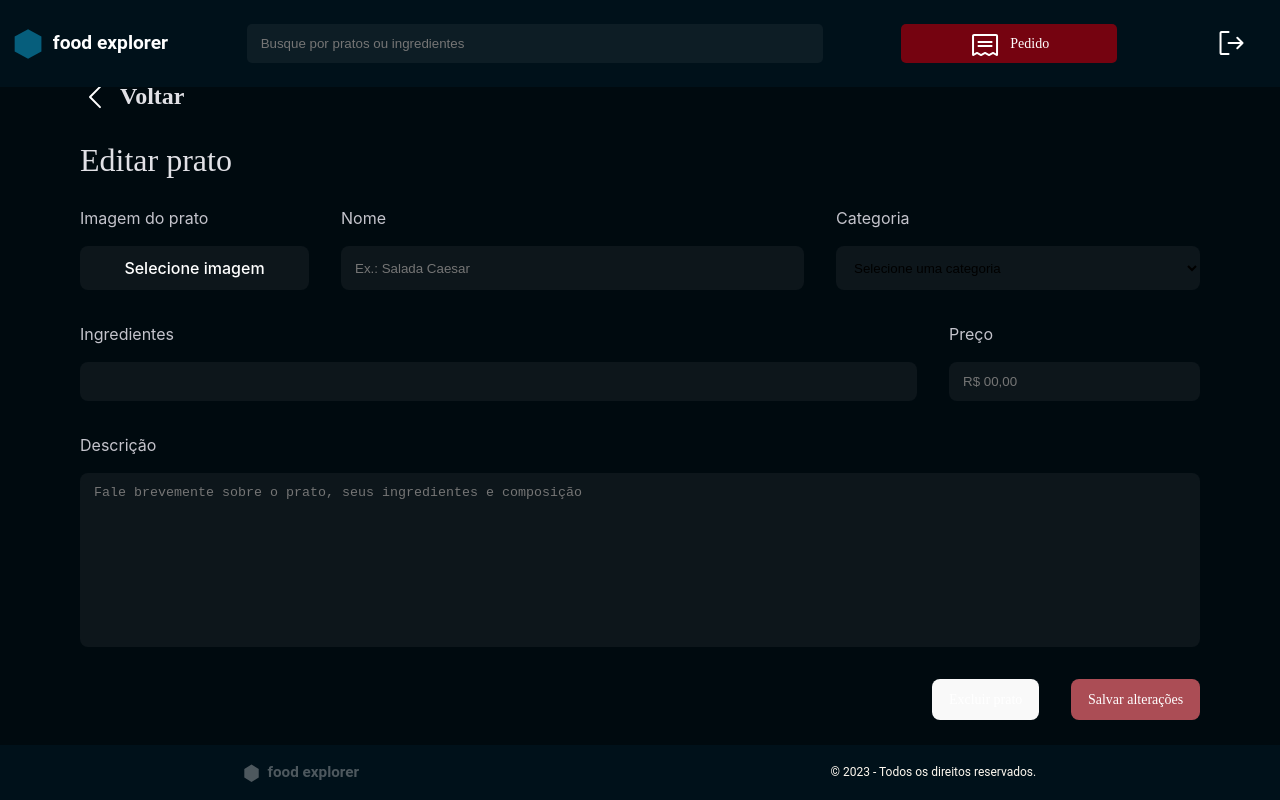
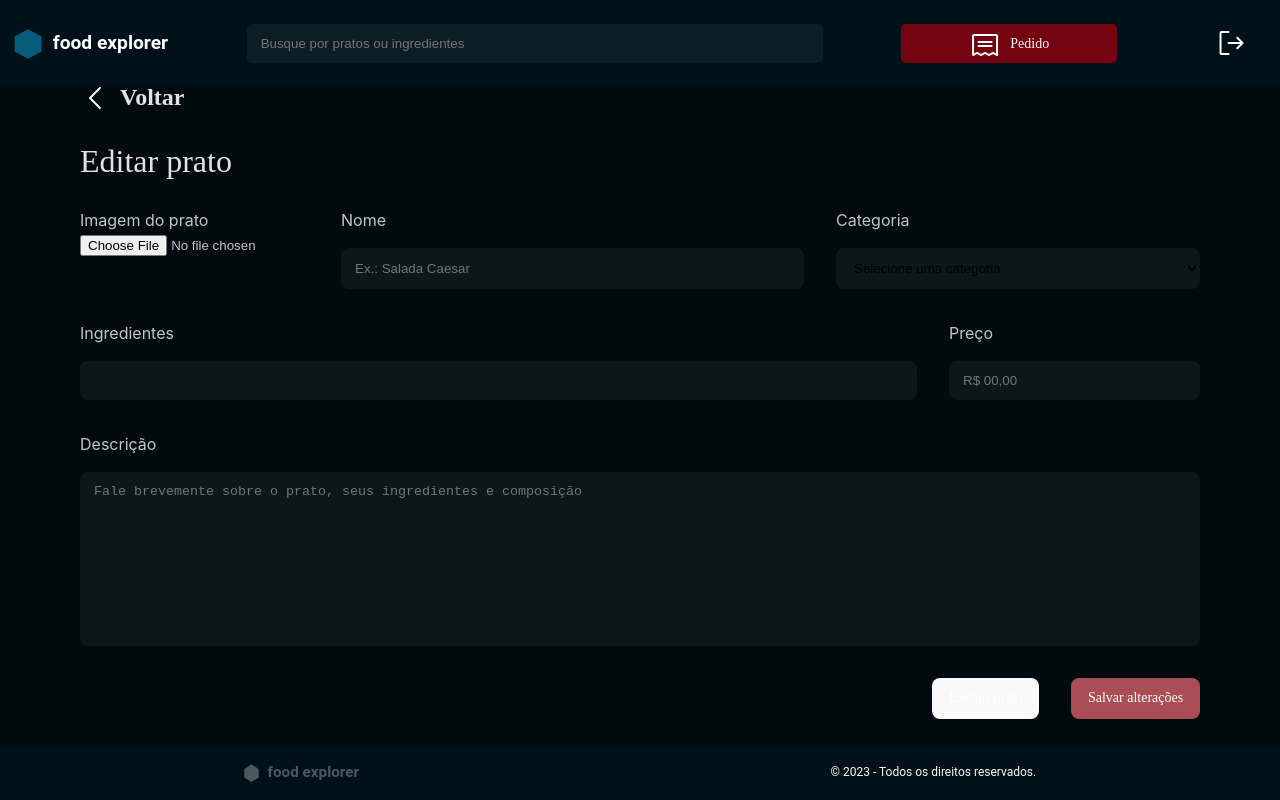
Before and after one commit to Rickazuo/desafio_final_frontend, a React (Vite) app: page /dish/edit/1 in a window 1280 px wide. Built offline with nearby package versions, Linux system fonts and the light colour scheme; no server answers; sample sign-in values are in the browser's storage.

Commit message:
add delete and upload images

```diff
--- a/src/api/dishes.js
+++ b/src/api/dishes.js
@@ -33,3 +33,11 @@ export const createDish = async (token, data) => {
         }
     });
 };
+
+export const deleteDish = async (token, id) => {
+    return axios.delete(`${url}/dish/dishes/${id}`, {
+        headers: {
+            'Authorization': `Bearer ${token}`
+        }
+    });
+};
--- a/src/components/AddAndEditDish/addAndEditDish.jsx
+++ b/src/components/AddAndEditDish/addAndEditDish.jsx
@@ -4,7 +4,9 @@ import styles from "./addAndEditDish.module.css";
 import leftArrow from "../../assets/leftArrow.svg";
 import { useAuth } from "../../context/AuthContext";
 import { getDishById } from "../../api/dishes";
+import { deleteDish } from "../../api/dishes";
 export default function AddAndEditDish({ title, canDelete, onSubmit }) {
+  const [file, setFile] = useState(null);
   const [data, setData] = useState({
     name: "",
     description: "",
@@ -12,6 +14,17 @@ export default function AddAndEditDish({ title, canDelete, onSubmit }) {
     price: "",
     ingredients: "",
   });
+
+  const handleDelete = async () => {
+    if (window.confirm("Tem certeza que deseja excluir este prato?")) {
+      try {
+        await deleteDish(user.token, id);
+        navigate("/home");
+      } catch (error) {
+        console.error("Erro ao excluir o prato:", error);
+      }
+    }
+  };
 
   const { user } = useAuth();
   const { id } = useParams();
@@ -25,19 +38,36 @@ export default function AddAndEditDish({ title, canDelete, onSubmit }) {
     }));
   };
 
-  const handleSubmit = (e) => {
+  const handleFileChange = (e) => {
+    setFile(e.target.files[0]);
+  };
+
+  const handleSubmit = async (e) => {
     e.preventDefault();
     if (
       !data.name ||
       !data.description ||
       !data.category ||
-      !data.price
-      // ||!data.image_url
+      !data.price ||
+      !file // Certifique-se de que um arquivo foi selecionado
     ) {
-      alert("Por favor, preencha todos os campos.");
+      alert("Por favor, preencha todos os campos e selecione uma imagem.");
       return;
     }
-    onSubmit({ ...data, user_id: user.id, image_url: "sushi.jpg" }, id); // TODO this image_url will be changed
+
+    const formData = new FormData();
+    formData.append("name", data.name);
+    formData.append("description", data.description);
+    formData.append("category", data.category);
+    formData.append("price", data.price);
+    formData.append("ingredients", data.ingredients);
+    formData.append("user_id", user.id); // Supondo que o ID do usuário esteja disponível
+    formData.append("image", file); // Adiciona o arquivo de imagem
+
+    // Chame a função onSubmit que foi passada como prop para este componente
+    // Certifique-se de que a implementação de 'onSubmit' no componente pai
+    // pode lidar com 'formData' para realizar o upload via API.
+    onSubmit(formData, id);
   };
 
   useEffect(() => {
@@ -65,10 +95,14 @@ export default function AddAndEditDish({ title, canDelete, onSubmit }) {
       <div className={styles.fieldsOfDish}>
         <div className={styles.fieldsContainer}>
           <div className={styles.fieldImageContainer}>
-            <label className={styles.label} htmlFor="">
+            <label className={styles.label}>
               Imagem do prato
+              <input
+                type="file"
+                onChange={handleFileChange}
+                className={styles.fileInput}
+              />
             </label>
-            <button className={styles.selectButton}> Selecione imagem</button>
           </div>
           <div className={styles.fieldNameContainer}>
             <label className={styles.label} htmlFor="name">
@@ -145,7 +179,10 @@ export default function AddAndEditDish({ title, canDelete, onSubmit }) {
         </div>
         <div className={styles.containerButton}>
           {canDelete && (
-            <button className={`${styles.deleteButton}  poppins-100-medium`}>
+            <button
+              onClick={handleDelete}
+              className={`${styles.deleteButton}  poppins-100-medium`}
+            >
               Excluir prato
             </button>
           )}
--- a/src/pages/EditDish/EditDish.jsx
+++ b/src/pages/EditDish/EditDish.jsx
@@ -1,21 +1,27 @@
-import { editDish } from "../../api/dishes";
-import AddAndEditDish from "../../components/AddAndEditDish/addAndEditDish";
 import { useAuth } from "../../context/AuthContext";
 import { useNavigate } from "react-router-dom";
+import { editDish } from "../../api/dishes"; // Importando a função editDish
+import AddAndEditDish from "../../components/AddAndEditDish/addAndEditDish";
+import Header from "../../components/Header/header";
+import Footer from "../../components/Footer/footer";
 import styles from "./editDish.module.css";
-import Footer from "../../components/Footer/footer";
-import Header from "../../components/Header/header";
 
 export default function EditDish() {
   const { user } = useAuth();
   const navigate = useNavigate();
-  const onSubmit = async (data, id) => {
+
+  const onSubmit = async (formData, id) => {
     try {
-      const response = await editDish(user.token, id, data);
-      if (response) {
+      const response = await editDish(user.token, id, formData); // Usando a função editDish do módulo api/dishes.js
+      if (response.status === 200 || response.status === 201) {
+        console.log("Prato atualizado com sucesso:", response.data);
         navigate("/home");
+      } else {
+        console.error("Erro ao atualizar o prato:", response.data);
       }
-    } catch (error) {}
+    } catch (error) {
+      console.error("Erro na requisição:", error);
+    }
   };
 
   return (
@@ -23,7 +29,7 @@ export default function EditDish() {
       <Header />
       <AddAndEditDish
         title="Editar prato"
-        canDelete="true"
+        canDelete={true}
         onSubmit={onSubmit}
       />
       <Footer />
--- a/src/pages/Home/home.jsx
+++ b/src/pages/Home/home.jsx
@@ -26,11 +26,16 @@ export default function Home() {
           acc[categoryKey] = [];
         }
 
+        // Verifica se `image_url` existe e não é null antes de chamar `split`
+        const img = dish.image_url
+          ? dish.image_url.split("/").pop()
+          : "defaultImage.jpg"; // Substitua 'defaultImage.jpg' por uma imagem padrão caso necessário
+
         acc[categoryKey].push({
           id: dish.id,
           title: dish.name,
           description: dish.description,
-          img: dish.image_url.split("/").pop(), // TODO check this logic
+          img, // Use a variável `img` ajustada acima
           liked: dish.liked === 1,
           price: dish.price,
         });
```
